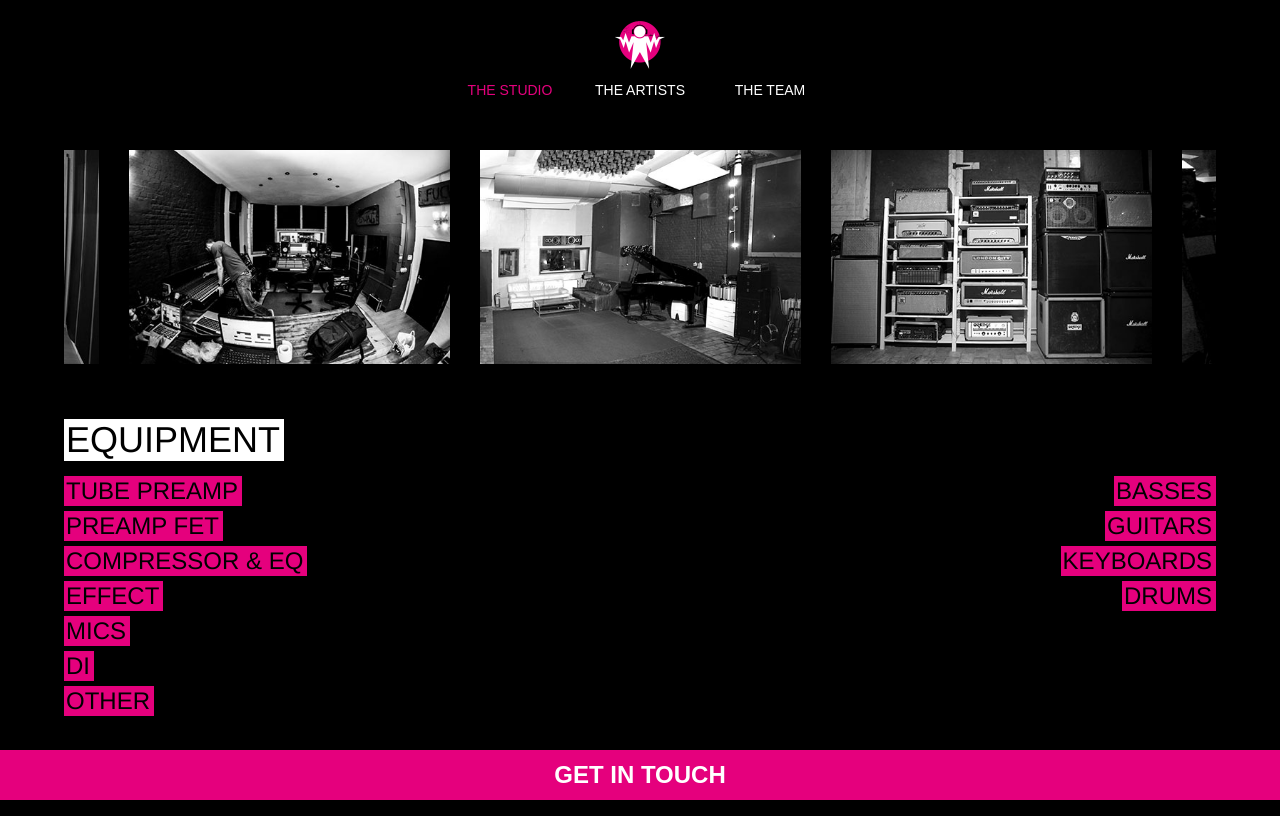
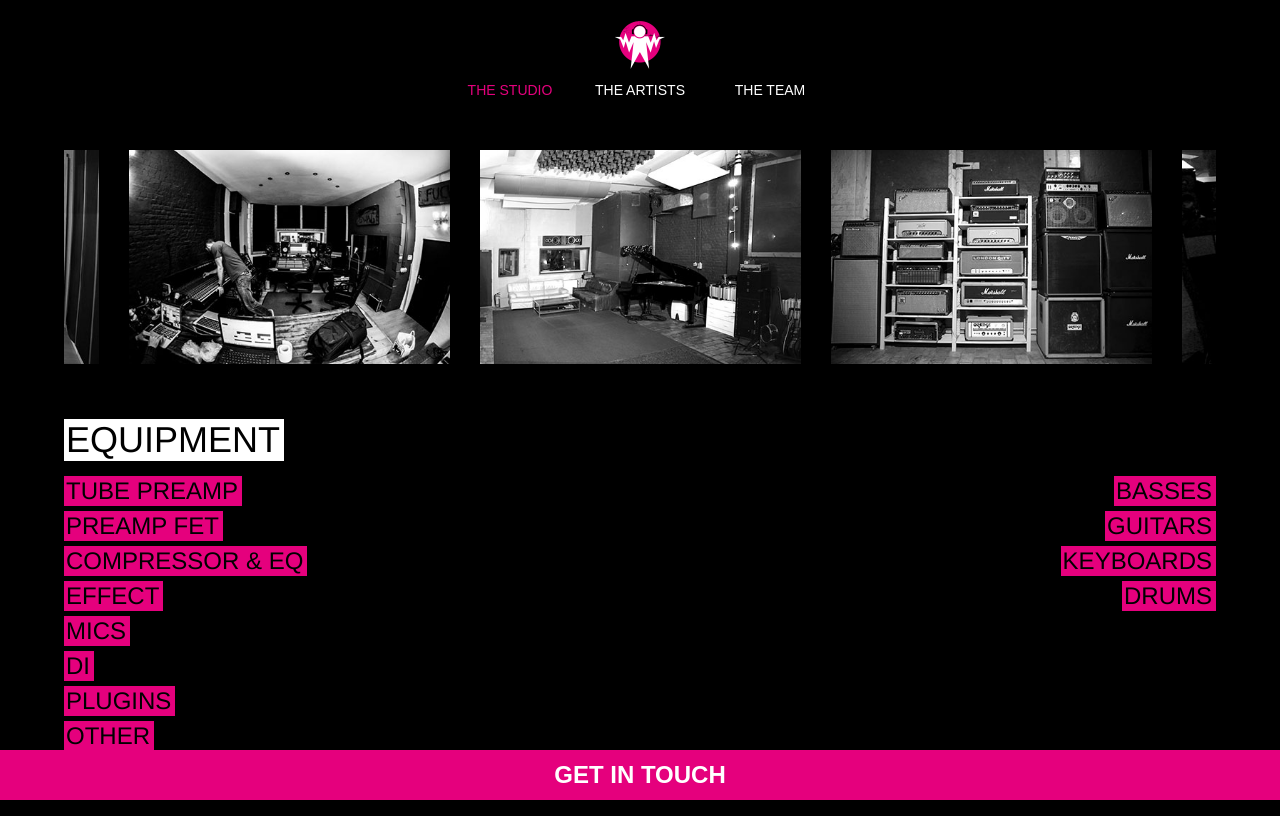
Before and after one commit to FeedbyDesign/studio-six, a React (Create React App) app: page /studio in a window 1280 px wide. Built offline with nearby package versions, Linux system fonts and the light colour scheme.

Commit message:
last updates from Alex

```diff
--- a/src/JSON/equipment.js
+++ b/src/JSON/equipment.js
@@ -1,6 +1,6 @@
 const equipment = {
   "other": [
-    "Système protools HD2 software HD10.3",
+    "Système protools HD native software HD12",
     "Convertisseur digidesign 2 x 96 I/O  +  1 x 192 I/O" ,
     "32 input / 24 out" ,
     "BURL ADC BOOMER + clock",
@@ -81,6 +81,12 @@ const equipment = {
     "1 x radial stéréo passive",
     "2 x di beringer"
   ],
+  "plugins": [
+    "UAD",
+    "Slate Digital",
+    "Soundtoys",
+    "... and many more"
+  ],
   "bass": [
     "Ampeg SVT 4",
     "Orange AD200 MK3",
--- a/src/Studio.js
+++ b/src/Studio.js
@@ -69,6 +69,7 @@ const Studio = () => {
             <Equipment category="Effect" equipmentList={equipmentJson["effect"]} />
             <Equipment category="Mics" equipmentList={equipmentJson["mic"]} />
             <Equipment category="DI" equipmentList={equipmentJson["di"]} />
+            <Equipment category="PLUGINS" equipmentList={equipmentJson["plugins"]} />
             <Equipment category="Other" equipmentList={equipmentJson["other"]} />
           </div>
           <div className="Studio-EquipmentList--2">
--- a/src/css/Intro.css
+++ b/src/css/Intro.css
@@ -7,11 +7,7 @@
   }
 }
 #Intro {
-  /*display: flex;
-  justify-content: center;*/
-
   text-align: center;
-
   margin: auto;
   height: 50vh;
   padding-bottom: 15vh;
```
